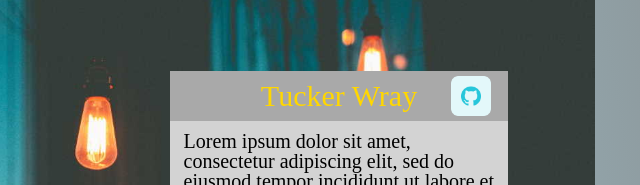
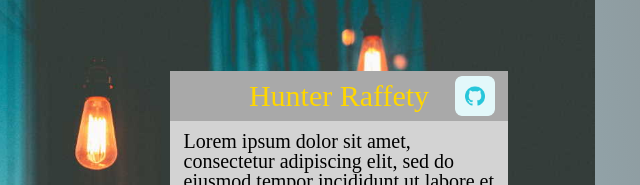
Before and after one commit to lambda-webpt-rta/bw_rta_web_ui_eric, a plain HTML site: page about.html in a window 1280 px wide. Shown: the part 1034-1219 px from the top of the page, 557-1197 px from the left. Drawn offline with Linux system fonts and the light colour scheme.

Commit message:
Fixed Hunter's name

```diff
--- a/about.html
+++ b/about.html
@@ -44,7 +44,7 @@
                     <div class="blurb">
                         <div class="name">
                             <div></div>
-                            <h3>Tucker Wray</h3>
+                            <h3>Hunter Raffety</h3>
                             <a href="https://www.github.com/hunterraffety"></a>
                         </div>
                         <p>Lorem ipsum dolor sit amet, consectetur adipiscing elit, sed do eiusmod tempor incididunt ut labore et dolore magna aliqua.
```
Also changed, not shown: index.html (+1 -1 lines).
